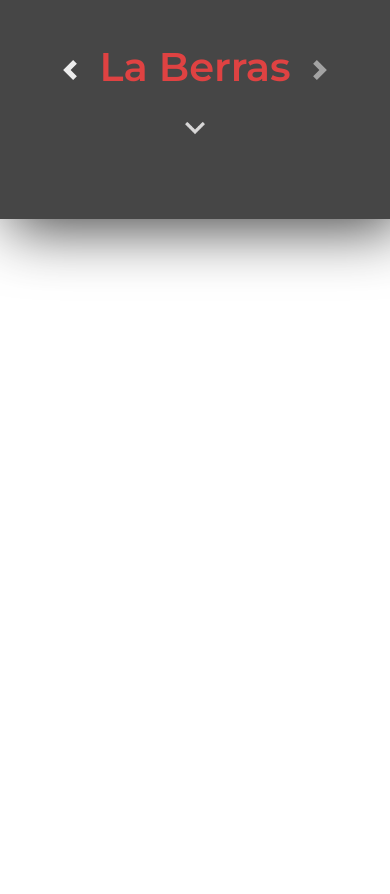
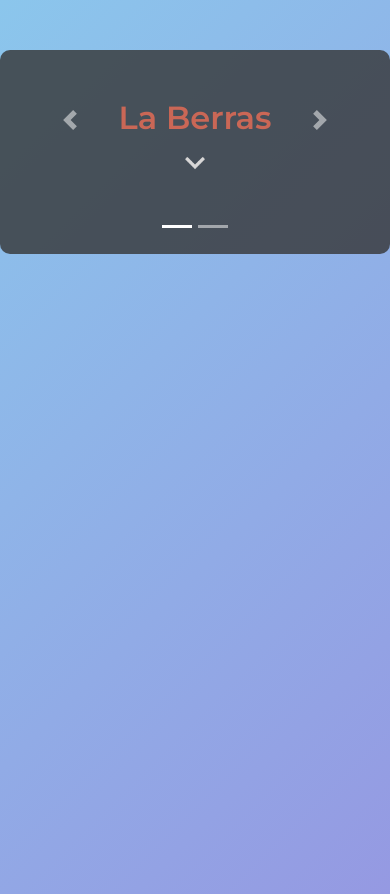
Before and after one commit to patrickaudriaz/Weather-Station-RESTful-API, a plain HTML site: page Weather Station/home.html in a window 390 px wide. Before the commit the page ends 844 px from the top, so only its background shows below. Drawn offline with nearby package versions, Linux system fonts and the light colour scheme.

Commit message:
new style

```diff
--- a/Weather Station/home.html
+++ b/Weather Station/home.html
@@ -39,15 +39,22 @@
   </head>
 
   <body>
-    <div class="container">
-      <div class="row">
-        <div class="col">
+    <div class="mycontainer">
       <div
         id="carouselControls"
         class="carousel slide carousel-fade"
         data-ride="false "
         data-interval="false"
       >
+        <ol class="carousel-indicators ">
+          <li
+            data-target="#carouselControls"
+            data-slide-to="0"
+            class="active"
+          ></li>
+          <li data-target="#carouselControls" data-slide-to="1"></li>
+        </ol>
+
         <div class="carousel-inner">
           <div class="carousel-item active">
             <div class="carousel-item-container">
@@ -76,15 +83,17 @@
 
                 <div class="collapse" id="map">
                   <div class="card card-body">
-                        <img
-                          src="./assets/serenity-map.jpg"
-                          alt="this is a very cool map picture !"
-                        />
+                    <iframe
+                      src="https://www.google.com/maps/embed?pb=!1m18!1m12!1m3!1d21900.06482166946!2d7.1665355215847555!3d46.67597191455767!2m3!1f0!2f0!3f0!3m2!1i1024!2i768!4f13.1!3m3!1m2!1s0x478e60ca9362979b%3A0x208ca0fb236a614d!2sLa+Berra!5e0!3m2!1sfr!2sch!4v1551549818309"
+                      width="400"
+                      height="300"
+                      frameborder="0"
+                      style="border:0"
+                      allowfullscreen
+                    ></iframe>
                   </div>
                 </div>
               </div>
-
-
             </div>
           </div>
           <div class="carousel-item">
@@ -105,10 +114,7 @@
           role="button"
           data-slide="prev"
         >
-              <span
-                class="carousel-control-prev-icon"
-                aria-hidden="true"
-              ></span>
+          <span class="carousel-control-prev-icon" aria-hidden="true"></span>
           <span class="sr-only">Previous</span>
         </a>
         <a
@@ -117,15 +123,10 @@
           role="button"
           data-slide="next"
         >
-              <span
-                class="carousel-control-next-icon"
-                aria-hidden="true"
-              ></span>
+          <span class="carousel-control-next-icon" aria-hidden="true"></span>
           <span class="sr-only">Next</span>
         </a>
       </div>
     </div>
-      </div>
-    </div>
   </body>
 </html>
--- a/Weather Station/styles.css
+++ b/Weather Station/styles.css
@@ -8,45 +8,51 @@
 }
 
 @media screen and (max-width: 580px) {
-  .carousel-item-name {
-    padding-top: 37px !important;
-    font-size: 2.5em !important;
+  .carousel-item-name,
+  .carousel-item-name-selected {
+    padding-top: 44px !important;
+    font-size: 2em !important;
+    margin-bottom: 10px !important;
   }
+}
 
-  .container {
-    margin-top: 0px !important;
-    margin-bottom: 0px !important;
-  }
-
-  .carousel-item-container,
-  .carousel-item-container2 {
-    border-radius: 0px !important;
+@media screen and (max-width: 770px) {
+  .mycontainer {
+    width: 100% !important;
+    margin: auto;
   }
 }
 
 button:focus {
-  outline:none !important;
+  outline: none !important;
 }
 
 body {
-  background: rgb(255, 255, 255);
+  background-color: #8BC6EC;
+  background-image: linear-gradient(135deg, #8BC6EC 0%, #9599E2 100%);
+  height: 100vh;
 }
 
-.container {
-  margin-top: 40px;
-  margin-bottom: 40px;
-  filter: drop-shadow(10px 10px 30px #444444);
+.mycontainer {
+  width: 70%;
+  margin: auto;
 }
 
 .col {
   padding: 0;
 }
 
+.carousel {
+  margin-top: 50px;
+  margin-bottom: 50px;
+}
+
 .carousel-item-container {
-  border-radius: 40px;
+  border-radius: 10px;
+
+  background: rgba(53, 53, 53, 0.8);
   width: 100%;
   padding-bottom: 60px;
-  background:  rgb(70, 70, 70);
 }
 
 .carousel-control-next,
@@ -65,26 +71,26 @@ body {
   cursor: pointer;
   text-align: center;
   padding-top: 35px;
-  color: rgb(223, 66, 66);
+  color: rgb(202, 103, 86);
   font-family: "Montserrat", sans-serif;
   font-size: 3em;
-  margin-bottom:20px;
+  margin-bottom: 20px;
 }
 
 .carousel-item-name-selected {
   user-select: none;
-  margin-bottom:20px;
+  margin-bottom: 20px;
   cursor: pointer;
   text-align: center;
   padding-top: 35px;
-  color: rgb(86, 168, 75);
+  color: rgb(78, 155, 110);
   font-family: "Montserrat", sans-serif;
   font-size: 3em;
 }
 
 .card-body {
-  width :80%;
-  margin:auto;
+  width: 80%;
+  margin: auto;
 }
 
 .button {
@@ -94,9 +100,24 @@ body {
 
 .arrow-down {
   width: 20px;
-  margin-bottom:20px;
+  margin-bottom: 20px;
 }
 
 .card-body {
-  padding: 0
+  padding: 0;
 }
+
+.card {
+  overflow: hidden;
+  padding-bottom: 56.25%;
+  position: relative;
+  height: 0;
+}
+
+.card iframe {
+  left: 0;
+  top: 0;
+  height: 100%;
+  width: 100%;
+  position: absolute;
+}
```
Lines whose indentation alone changed are shown as unchanged.
